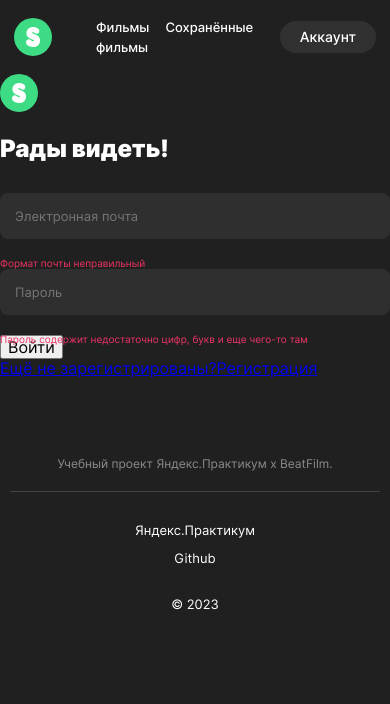
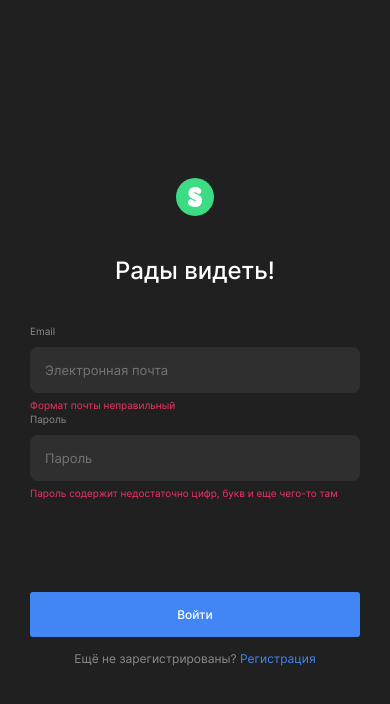
Before and after one commit to AlenaKrestyaninova/movies-explorer-frontend, a React (Create React App) app: page /signin in a window 390 px wide. Shown: the top 704 px of the page. Built offline with nearby package versions, Linux system fonts and the light colour scheme.

Commit message:
feat/login block

```diff
--- a/src/components/Input/Input.css
+++ b/src/components/Input/Input.css
@@ -32,4 +32,9 @@
     margin: 0;
     position: absolute;
     top: 74px;
+    display: none;
 }
+
+.input__error_active {
+    display: block;
+}
--- a/src/components/Login/Login.css
+++ b/src/components/Login/Login.css
@@ -0,0 +1,89 @@
+.login {
+    position: fixed;
+    display: flex;
+    top: 0;
+    left: 0;
+    bottom: 0;
+    right: 0;
+    background-color: #202020;
+    justify-content: center;
+    align-items: center;
+    z-index: 1;
+}
+
+.login__content {
+    width: 396px;
+    box-sizing: border-box;
+    display: flex;
+    flex-direction: column;
+}
+
+.login__logo {
+    width: 38px;
+    height: 38px;
+}
+
+.login__title {
+    font-weight: 500;
+    font-size: 24px;
+    line-height: 29px;
+    margin-top: 40px;
+    margin-bottom: 40px;
+}
+
+.login__submit {
+    background: #4285F4;
+    border-radius: 3px;
+    font-weight: 500;
+    font-size: 14px;
+    line-height: 17px;
+    color: #FFFFFF;
+    height: 45px;
+    width: 100%;
+    border: none;
+    padding: 0;
+    margin-top: 91px;
+    transition: opacity .3s ease-in-out;
+}
+
+.login__to-register {
+    text-align: center;
+    font-size: 14px;
+    line-height: 17px;
+    color: #8B8B8B;
+    text-decoration: none;
+    margin-top: 16px;
+    display: block;
+    transition: opacity .3s ease-in-out;
+}
+
+.login__to-register_blue {
+    color: #4285F4;
+}
+
+.login__to-register:hover, .login__submit:hover {
+    opacity: 0.6;
+}
+
+/* Медиа-запрос для ширины 320px (меньше 767px)*/
+@media all and (max-width:767px) {
+    .login__content {
+        width: calc(100% - 2*30px);
+        align-items: center;
+    }
+    .login__title {
+        text-align: center;
+    }
+    .login__form {
+        width: 100%;
+    }
+    .login__submit {
+        font-size: 12px;
+        line-height: 15px;
+    }
+    .login__to-register {
+        font-size: 12px;
+        line-height: 15px;
+        margin-top: 14px;
+    }
+}
--- a/src/components/Login/Login.jsx
+++ b/src/components/Login/Login.jsx
@@ -7,14 +7,16 @@ import { Link } from 'react-router-dom';
 const Login = props => {
 
     return (
-        <div className="Login">
-            <img src={logo} alt="лого" className="Login__logo" />
-            <h2 className='Login__title'>Рады видеть!</h2>
-            <form className='Login__form'>
+        <div className="login">
+            <div className="login__content">
+                <img src={logo} alt="лого" className="login__logo" />
+                <h2 className='login__title'>Рады видеть!</h2>
+                <form className='login__form'>
                     <Input
                         id="email"
                         type="email"
                         name="email"
+                        label="Email"
                         placeholder="Электронная почта"
                         errorText="Формат почты неправильный"
                     />
@@ -22,17 +24,19 @@ const Login = props => {
                         id="password"
                         type="password"
                         name="password"
+                        label="Пароль"
                         placeholder="Пароль"
                         errorText="Пароль содержит недостаточно цифр, букв и еще чего-то там"
                     />
-                <button type="submit" className='Login__submit'>Войти</button>
+                    <button type="submit" className='login__submit'>Войти</button>
                 </form>
-            <Link exact to="/signin" className="Login__to-register">
-                Ещё не зарегистрированы?
-                <span className="Login__to-login_blue">
+                <Link exact to="/signin" className="login__to-register">
+                    Ещё не зарегистрированы?&nbsp;
+                    <span className="login__to-register_blue">
                         Регистрация
                     </span>
                 </Link>
+            </div>
         </div>
     );
 };
--- a/src/components/Register/Register.css
+++ b/src/components/Register/Register.css
@@ -14,6 +14,13 @@
 .signup__content {
     width: 396px;
     box-sizing: border-box;
+    display: flex;
+    flex-direction: column;
+}
+
+.signup__logo {
+    width: 38px;
+    height: 38px;
 }
 
 .signup__title {
@@ -62,5 +69,21 @@
 @media all and (max-width:767px) {
     .signup__content {
         width: calc(100% - 2*30px);
+        align-items: center;
+    }
+    .signup__title {
+        text-align: center;
+    }
+    .signup__form {
+        width: 100%;
+    }
+    .signup__submit {
+        font-size: 12px;
+        line-height: 15px;
+    }
+    .signup__to-login {
+        font-size: 12px;
+        line-height: 15px;
+        margin-top: 14px;
     }
 }
```
Lines whose indentation alone changed are shown as unchanged.
